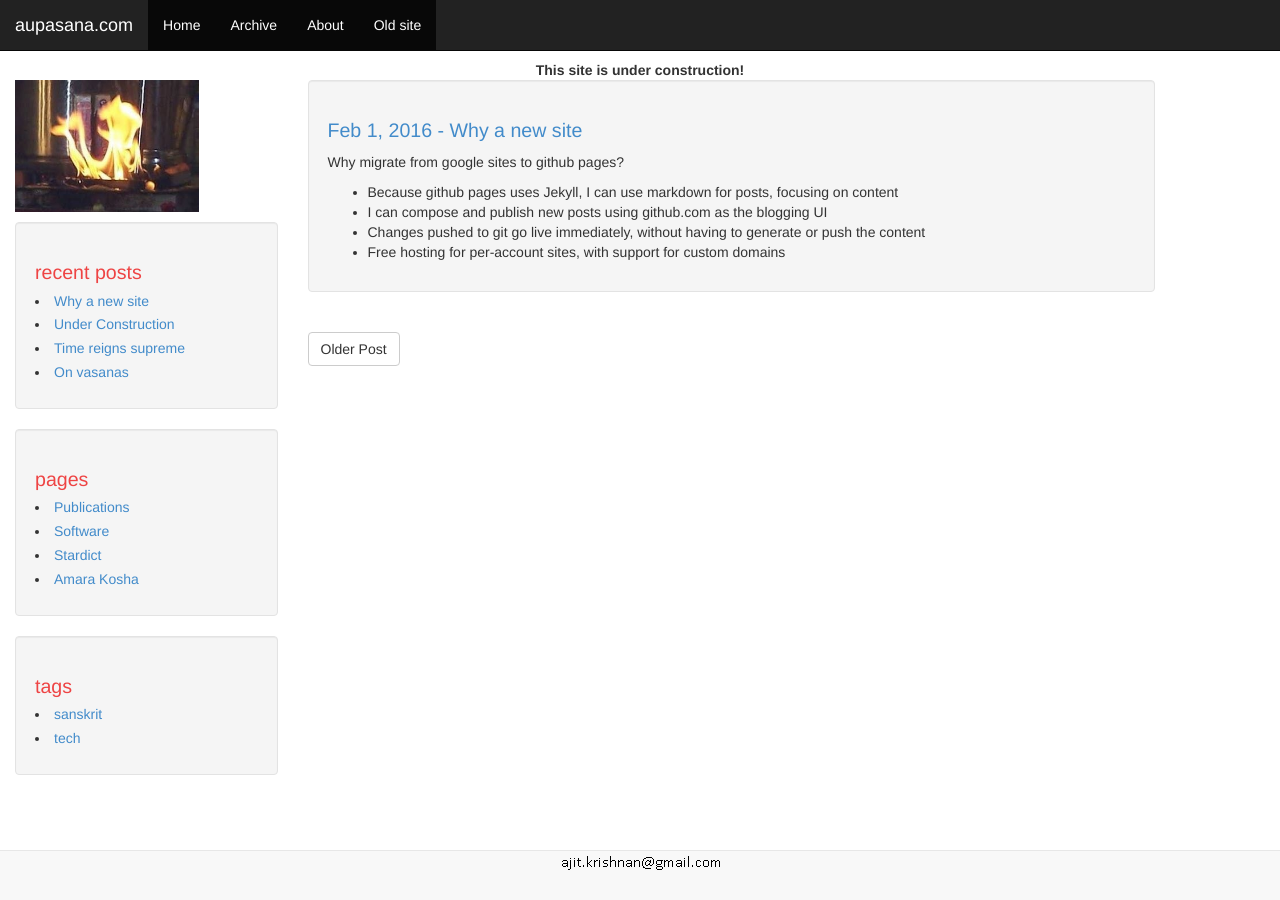
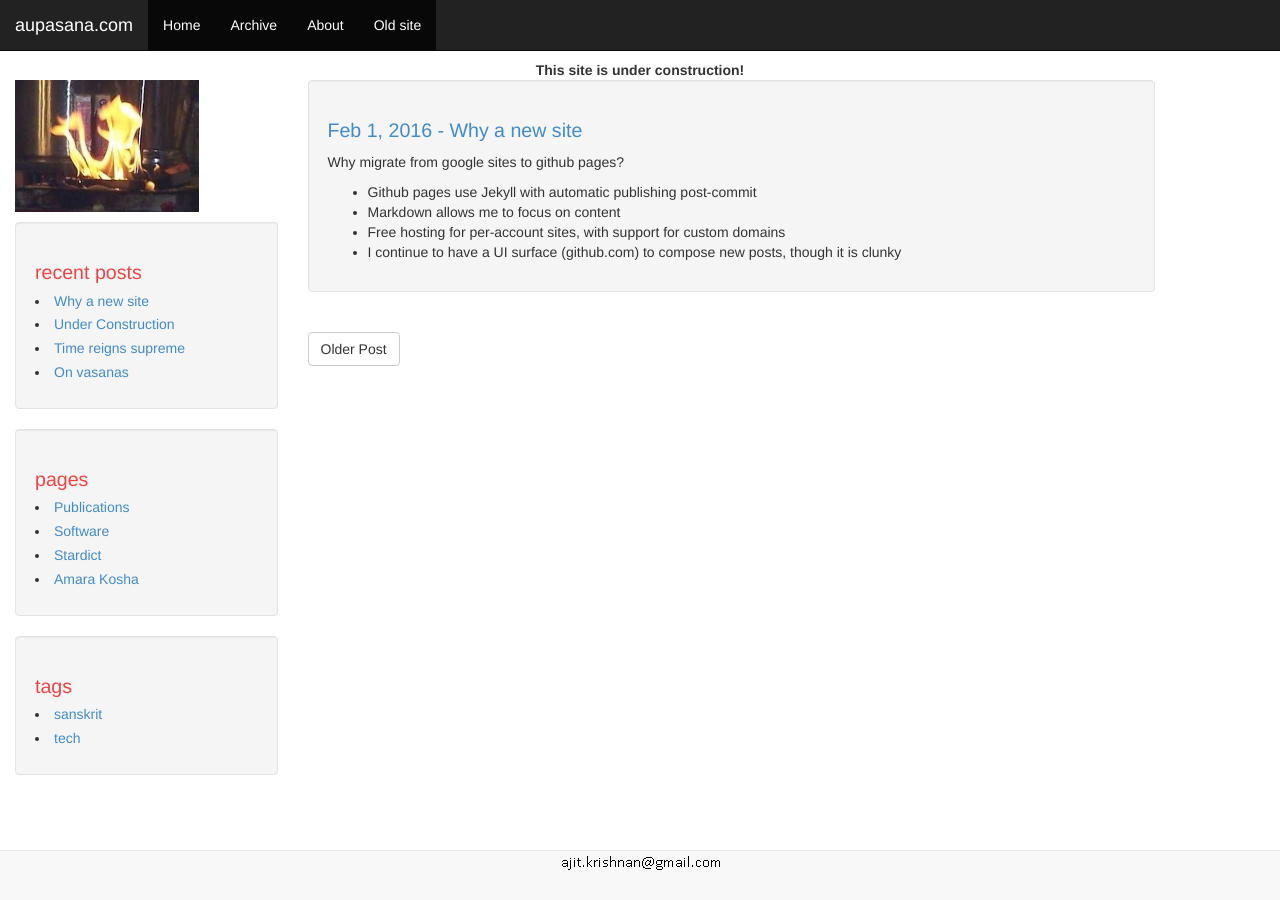
Before and after one commit to aupasana/aupasana.github.io, a Jekyll site: the page built from _posts/2016-02-01-why-a-new-site.md, in a window 1280 px wide. Built offline with Jekyll 4.4.1, drawn with Linux system fonts in a browser that asks for light colours.

Commit message:
Update 2016-02-01-why-a-new-site.md

```diff
--- a/_posts/2016-02-01-why-a-new-site.md
+++ b/_posts/2016-02-01-why-a-new-site.md
@@ -8,7 +8,7 @@ tag: other
 
 Why migrate from google sites to github pages?
 
-* Because github pages uses Jekyll, I can use markdown for posts, focusing on content
-* I can compose and publish new posts using github.com as the blogging UI
-* Changes pushed to git go live immediately, without having to generate or push the content
+* Github pages use Jekyll with automatic publishing post-commit
+* Markdown allows me to focus on content
 * Free hosting for per-account sites, with support for custom domains
+* I continue to have a UI surface (github.com) to compose new posts, though it is clunky
```
